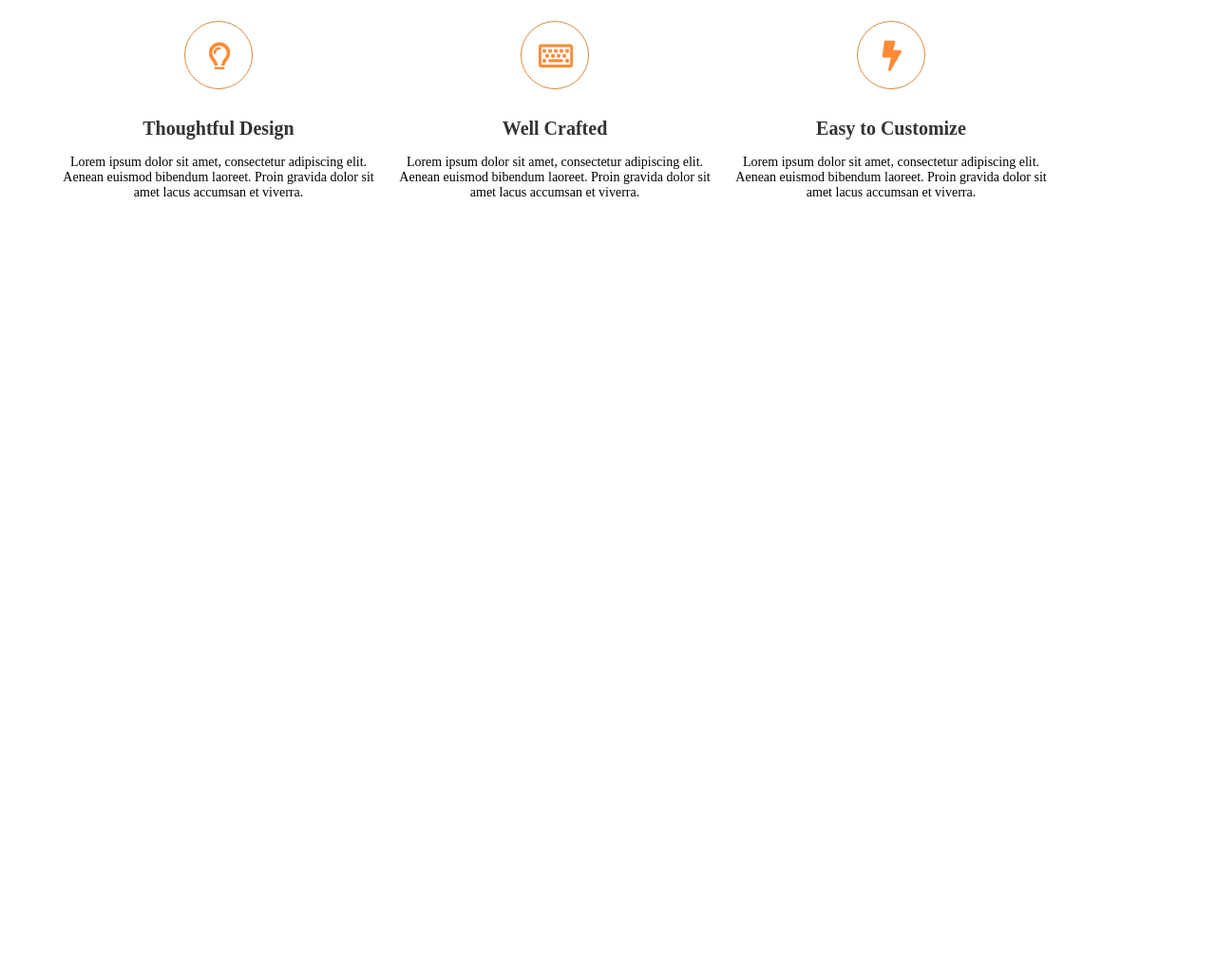
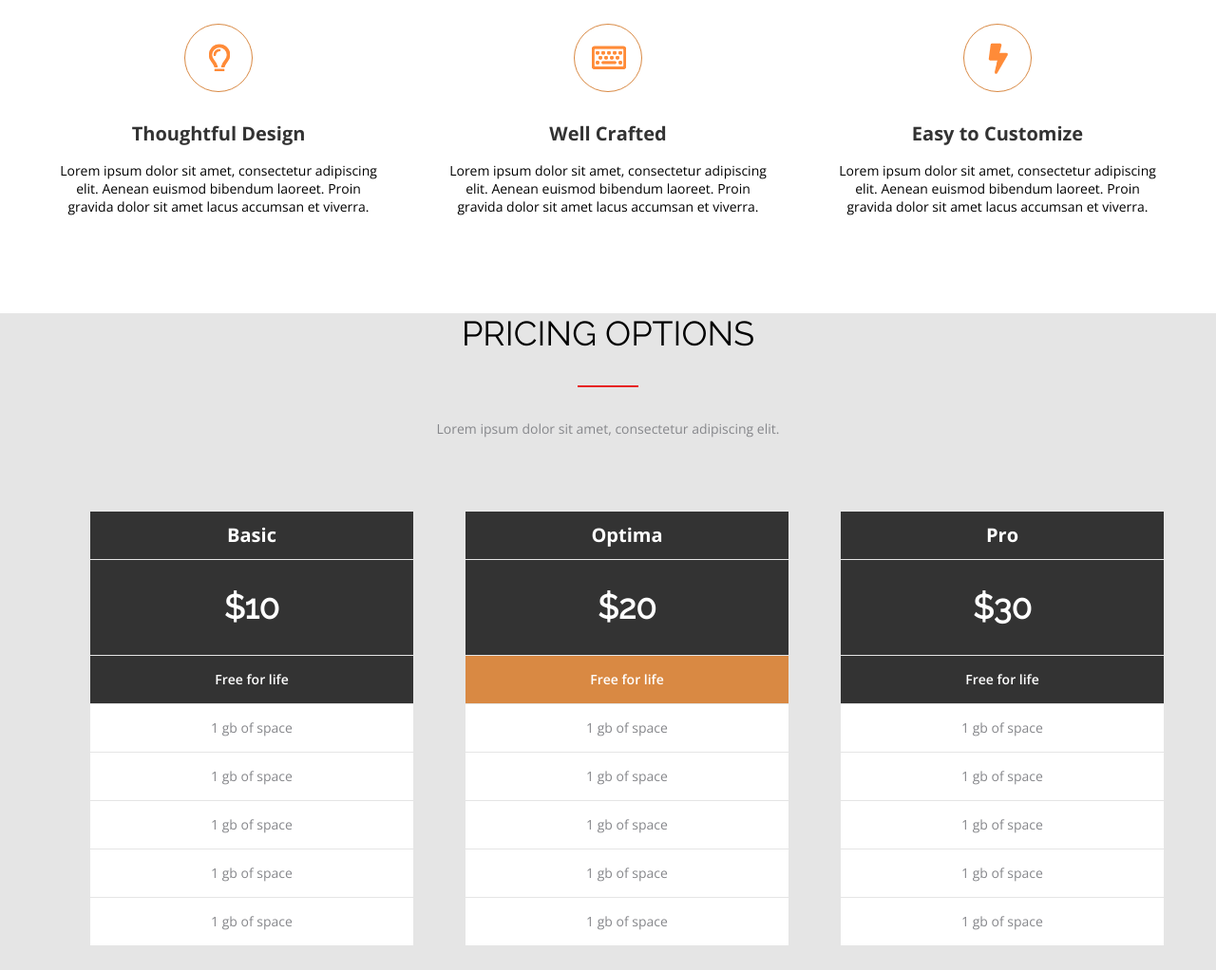
Before and after one commit to Maksim-fil/FE07-wk-1-Maksim-filiconak, a plain HTML site: page hw2/index.html in a window 1280 px wide. Shown: the part 260-1282 px from the top of the page at 95% size. Before the commit the page ends 800 px from the top, so only its background shows below. Drawn offline with nearby package versions, Linux system fonts and the light colour scheme.

Commit message:
hw pricing

```diff
--- a/hw2/css/awesome.css
+++ b/hw2/css/awesome.css
@@ -1,20 +1,21 @@
 .awesome{
     width: 100%;
-    height: 100%;
+
     background-color: #FFFFFF;
 }
 
 .container{
     max-width: 1170px;
-    padding: 0, 15px;
+    padding: 0 15px;
     margin: auto;
 }
-
 .awesome-titel{
     margin-top: 100px;
     font-size: 36px;
     font-weight: 400;
+    font-family: 'Raleway', sans-serif;
     text-align: center;
+    line-height: 42,26px;
 }
 
 .awesome-titel:after{
@@ -22,7 +23,7 @@
     display: block;
     width: 64px;
     height: 2px;
-    margin: auto;
+    margin: 0 auto;
     margin-top: 25px;
     background-color: #D98943;
 }
@@ -30,55 +31,64 @@
 .awesome-subtitel{
     margin-top: 30px;
     margin-bottom: 36px;
+    font-family: 'Open Sans', sans-serif;
+    font-weight: 400;
     font-size: 14px;
     color: #86878B;
     text-align: center;
 }
 
-.upper-awesome{
+.awesome-wrap{
     width: 100%;
+    display: flex;
+    justify-content: space-between;
+
 }
 
-.lower-awesome{
+.awesome-item{
     display: inline-block;
     margin-top: 31px;
     width: 350px;
     height: 225px;
 }
 
-.lower-titel{
+.awesome-item__titel{
     font-size: 20px;
     text-align: center;
+    font-family: 'Open Sans', sans-serif;
     margin-top: 30px;
     color: #333333;
     font-weight: 700;
 }
 
-.internal-text{
+.awesome-item__text{
     text-align: center;
     margin-top: 16px;
     font-size: 14px;
+    font-family: 'Open Sans', sans-serif;
+    font-weight: 400;
 }
 
-.icon-border{
+.awesome-item__img{
     width: 70px;
     height: 70px;
     border: 1px solid #D98943;
     border-radius: 50%;
     margin: auto;
+    text-align: center;
 }
 
 .icon-lamp{
-    margin-top: 20px;
-    margin-left: 24px;
+    display: block;
+    margin: 19px auto;
 }
 
 .icon-keyboard{
-    margin-top: 22px;
-    margin-left: 17px;
+    display: block;
+    margin: 21px auto;
 }
 
 .icon-lightning{
-    margin-top: 19px;
-    margin-left: 25px;
+    display: block;
+    margin: 19px auto;
 }
--- /dev/null
+++ b/hw2/css/pricing.css
@@ -0,0 +1,204 @@
+.pricing{
+    width: 100%;
+    background-color: #E5E5E5;
+
+}
+
+.container{
+    max-width: 1170px;
+    padding: 0 15px;
+    margin: auto;
+}
+.pricing-titel{
+    font-family: 'Raleway', sans-serif;
+    font-weight: 400;
+    font-size: 36px;
+    margin-top: 80px;
+    text-align: center;
+    text-transform: uppercase;
+
+}
+
+.pricing-titel:after{
+    content: "";
+    display: block;
+    width: 64px;
+    height: 2px;
+    margin: 0 auto;
+    margin-top: 34px;
+    background-color: #E72424;
+}
+
+.pricing-subtitel{
+    font-family: 'Open Sans', sans-serif;
+    font-weight: 400;
+    font-size: 14px;
+
+    color: #86878B;
+    text-align: center;
+    margin-top: 34px;
+
+}
+
+.pricing-wrap{
+    display: flex;
+    justify-content: space-between;
+    margin-top: 62px;
+
+}
+
+.pricing-card{
+    list-style-type: none;
+    width: 340px;
+    height: 467px;
+
+}
+/*Basic*/
+.pricing-card_basic{
+    font-size: 20px;
+    font-family: 'Open Sans', sans-serif;
+    font-weight: 700;
+    background-color: #333333;
+
+
+    line-height: 50px;
+    color: #ffffff;
+    text-align: center;
+}
+
+.pricing-card_basic_price{
+    font-family: 'Raleway', sans-serif;
+    font-weight: 700;
+    font-size: 35px;
+    margin-top: 1px;
+    text-align: center;
+    line-height: 100px;
+    background-color: #333333;
+    color: #ffffff;
+}
+
+.pricing-card_basic_duration{
+    font-size: 14px;
+    font-family: 'Open Sans', sans-serif;
+    font-weight: 600;
+    background-color: #333333;
+    margin-top: 1px;
+
+    line-height: 50px;
+    color: #ffffff;
+    text-align: center;
+}
+
+.pricing-card_basic_product{
+    font-size: 14px;
+    font-family: 'Open Sans', sans-serif;
+    font-weight: 400;
+    background-color: #ffffff;
+    margin-top: 1px;
+
+    line-height: 50px;
+    color: #86878B;
+    text-align: center;
+}
+
+
+
+/*optima*/
+
+
+
+.pricing-card_optima{
+    font-size: 20px;
+    font-family: 'Open Sans', sans-serif;
+    font-weight: 700;
+    background-color: #333333;
+
+
+    line-height: 50px;
+    color: #ffffff;
+    text-align: center;
+}
+
+.pricing-card_optima_price{
+    font-family: 'Raleway', sans-serif;
+    font-weight: 700;
+    font-size: 35px;
+    margin-top: 1px;
+    text-align: center;
+    line-height: 100px;
+    background-color: #333333;
+    color: #ffffff;
+}
+
+.pricing-card_optima_duration{
+    font-size: 14px;
+    font-family: 'Open Sans', sans-serif;
+    font-weight: 600;
+    background-color: #D98943;
+    margin-top: 1px;
+
+    line-height: 50px;
+    color: #ffffff;
+    text-align: center;
+}
+
+.pricing-card_optima_product{
+    font-size: 14px;
+    font-family: 'Open Sans', sans-serif;
+    font-weight: 400;
+    background-color: #ffffff;
+    margin-top: 1px;
+
+    line-height: 50px;
+    color: #86878B;
+    text-align: center;
+}
+
+/*Pro*/
+
+.pricing-card_pro{
+    font-size: 20px;
+    font-family: 'Open Sans', sans-serif;
+    font-weight: 700;
+    background-color: #333333;
+
+
+    line-height: 50px;
+    color: #ffffff;
+    text-align: center;
+}
+
+.pricing-card_pro_price{
+    font-family: 'Raleway', sans-serif;
+    font-weight: 700;
+    font-size: 35px;
+    margin-top: 1px;
+    text-align: center;
+    line-height: 100px;
+    background-color: #333333;
+    color: #ffffff;
+}
+
+.pricing-card_pro_duration{
+    font-size: 14px;
+    font-family: 'Open Sans', sans-serif;
+    font-weight: 600;
+    background-color: #333333;
+    margin-top: 1px;
+
+    line-height: 50px;
+    color: #ffffff;
+    text-align: center;
+}
+
+.pricing-card_pro_product{
+    font-size: 14px;
+    font-family: 'Open Sans', sans-serif;
+    font-weight: 400;
+    background-color: #ffffff;
+    margin-top: 1px;
+
+    line-height: 50px;
+    color: #86878B;
+    text-align: center;
+}
--- a/hw2/css/style.css
+++ b/hw2/css/style.css
@@ -1 +1,6 @@
-@import url("../css/awesome.css")
+@import url("../css/awesome.css");
+@import url("../css/pricing.css");
+
+body{
+    margin: 0;
+}
--- a/hw2/index.html
+++ b/hw2/index.html
@@ -1,11 +1,17 @@
 <!DOCTYPE html>
 <html lang="en">
+
 <head>
   <meta charset="UTF-8">
   <meta name="viewport" content="width=device-width, initial-scale=1.0">
+  <link rel="preconnect" href="https://fonts.gstatic.com">
+  <link rel="preconnect" href="https://fonts.gstatic.com">
+  <link href="https://fonts.googleapis.com/css2?family=Open+Sans:wght@300;400;600;700;800&family=Raleway&display=swap"
+    rel="stylesheet">
   <link rel="stylesheet" href="../hw2/css/style.css">
-  <title>homework awesome</title>
+  <title>homework</title>
 </head>
+
 <body>
 
   <section class="awesome">
@@ -18,40 +24,43 @@
         Lorem ipsum dolor sit amet, consectetur adipiscing elit.
       </h3>
 
-    <div class="upper-awesome">
+      <div class="awesome-wrap">
 
 
 
-      <div class="lower-awesome">
-        <div class="icon-border">
+        <div class="awesome-item">
+          <div class="awesome-item__img">
             <img class="icon-lamp" src="../hw2/image/icon/lamp.png" alt="">
           </div>
-        <div class="lower-titel">
+          <div class="awesome-item__titel">
             Thoughtful Design
           </div>
-        <p class="internal-text">Lorem ipsum dolor sit amet, consectetur adipiscing elit. Aenean euismod bibendum laoreet. Proin gravida dolor sit amet lacus accumsan et viverra.</p>
+          <p class="awesome-item__text">Lorem ipsum dolor sit amet, consectetur adipiscing elit. Aenean euismod bibendum
+            laoreet. Proin gravida dolor sit amet lacus accumsan et viverra.</p>
         </div>
 
 
-      <div class="lower-awesome">
-        <div class="icon-border">
+        <div class="awesome-item">
+          <div class="awesome-item__img">
             <img class="icon-keyboard" src="../hw2/image/icon/keyboard.png" alt="">
           </div>
-        <div class="lower-titel">
+          <div class="awesome-item__titel">
             Well Crafted
           </div>
-        <p class="internal-text">Lorem ipsum dolor sit amet, consectetur adipiscing elit. Aenean euismod bibendum laoreet. Proin gravida dolor sit amet lacus accumsan et viverra.</p>
+          <p class="awesome-item__text">Lorem ipsum dolor sit amet, consectetur adipiscing elit. Aenean euismod bibendum
+            laoreet. Proin gravida dolor sit amet lacus accumsan et viverra.</p>
         </div>
 
 
-      <div class="lower-awesome">
-        <div class="icon-border">
+        <div class="awesome-item">
+          <div class="awesome-item__img">
             <img class="icon-lightning" src="../hw2/image/icon/lightning.png" alt="">
           </div>
-        <div class="lower-titel">
+          <div class="awesome-item__titel">
             Easy to Customize
           </div>
-        <p class="internal-text">Lorem ipsum dolor sit amet, consectetur adipiscing elit. Aenean euismod bibendum laoreet. Proin gravida dolor sit amet lacus accumsan et viverra.</p>
+          <p class="awesome-item__text">Lorem ipsum dolor sit amet, consectetur adipiscing elit. Aenean euismod bibendum
+            laoreet. Proin gravida dolor sit amet lacus accumsan et viverra.</p>
         </div>
 
 
@@ -60,5 +69,69 @@
 
   </section>
 
+
+  <section class="pricing">
+
+
+    <div class="container">
+      <h2 class="pricing-titel">
+        pricing options
+      </h2>
+      <h3 class="pricing-subtitel">Lorem ipsum dolor sit amet, consectetur adipiscing elit.</h3>
+
+      <div class="pricing-wrap">
+
+
+            <div class="pricing-item">
+              <ul class="pricing-card">
+                <li class="pricing-card_basic">Basic</li>
+                <li class="pricing-card_basic_price">$10</li>
+                <li class="pricing-card_basic_duration">Free for life</li>
+                <li class="pricing-card_basic_product">1 gb of space</li>
+                <li class="pricing-card_basic_product">1 gb of space</li>
+                <li class="pricing-card_basic_product">1 gb of space</li>
+                <li class="pricing-card_basic_product">1 gb of space</li>
+                <li class="pricing-card_basic_product">1 gb of space</li>
+              </ul>
+            </div>
+
+
+            <div class="pricing-item">
+              <ul class="pricing-card">
+                <li class="pricing-card_optima">Optima</li>
+                <li class="pricing-card_optima_price">$20</li>
+                <li class="pricing-card_optima_duration">Free for life</li>
+                <li class="pricing-card_optima_product">1 gb of space</li>
+                <li class="pricing-card_optima_product">1 gb of space</li>
+                <li class="pricing-card_optima_product">1 gb of space</li>
+                <li class="pricing-card_optima_product">1 gb of space</li>
+                <li class="pricing-card_optima_product">1 gb of space</li>
+              </ul>
+            </div>
+
+          <div class="pricing-item">
+            <ul class="pricing-card">
+              <li class="pricing-card_pro">Pro</li>
+              <li class="pricing-card_pro_price">$30</li>
+              <li class="pricing-card_pro_duration">Free for life</li>
+              <li class="pricing-card_pro_product">1 gb of space</li>
+              <li class="pricing-card_pro_product">1 gb of space</li>
+              <li class="pricing-card_pro_product">1 gb of space</li>
+              <li class="pricing-card_pro_product">1 gb of space</li>
+              <li class="pricing-card_pro_product">1 gb of space</li>
+            </ul>
+          </div>
+
+        </div>
+      </div>
+    </div>
+  </section>
+
+
+
+
+
+
 </body>
+
 </html>
```
Lines whose indentation alone changed are shown as unchanged.
